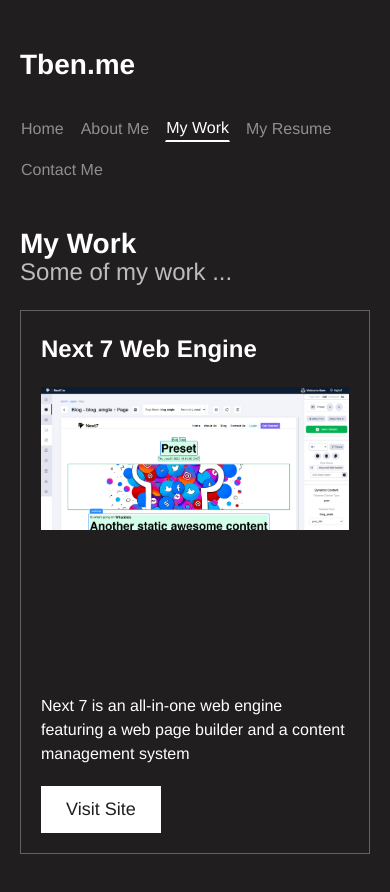
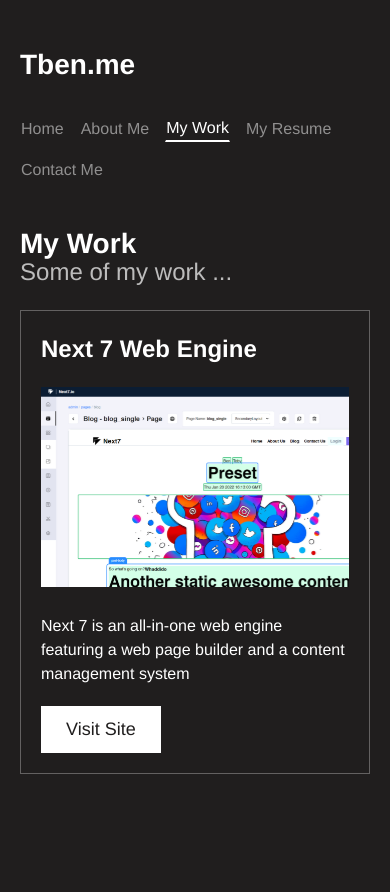
Before and after one commit to BenjaminToby/personal_site, a Next.js app: page /work in a window 390 px wide. Shown: the top 892 px of the page. After the commit the page ends 854 px from the top, so only its background shows below. Built offline with nearby package versions, Linux system fonts and the light colour scheme.

Commit message:
add work section

```diff
--- a/styles/main.css
+++ b/styles/main.css
@@ -262,6 +262,7 @@
     height: 300px;
     object-fit: contain;
     object-position: left top;
+    margin-bottom: 20px;
 }
 /*############################################# -- Contact Forms */
 form {
@@ -341,6 +342,10 @@
 }
 
 @media (max-width: 600px) {
+    .portfolio-entry-block img {
+        object-fit: cover;
+        height: 200px;
+    }
 }
 
 @media (max-width: 450px) {
```
